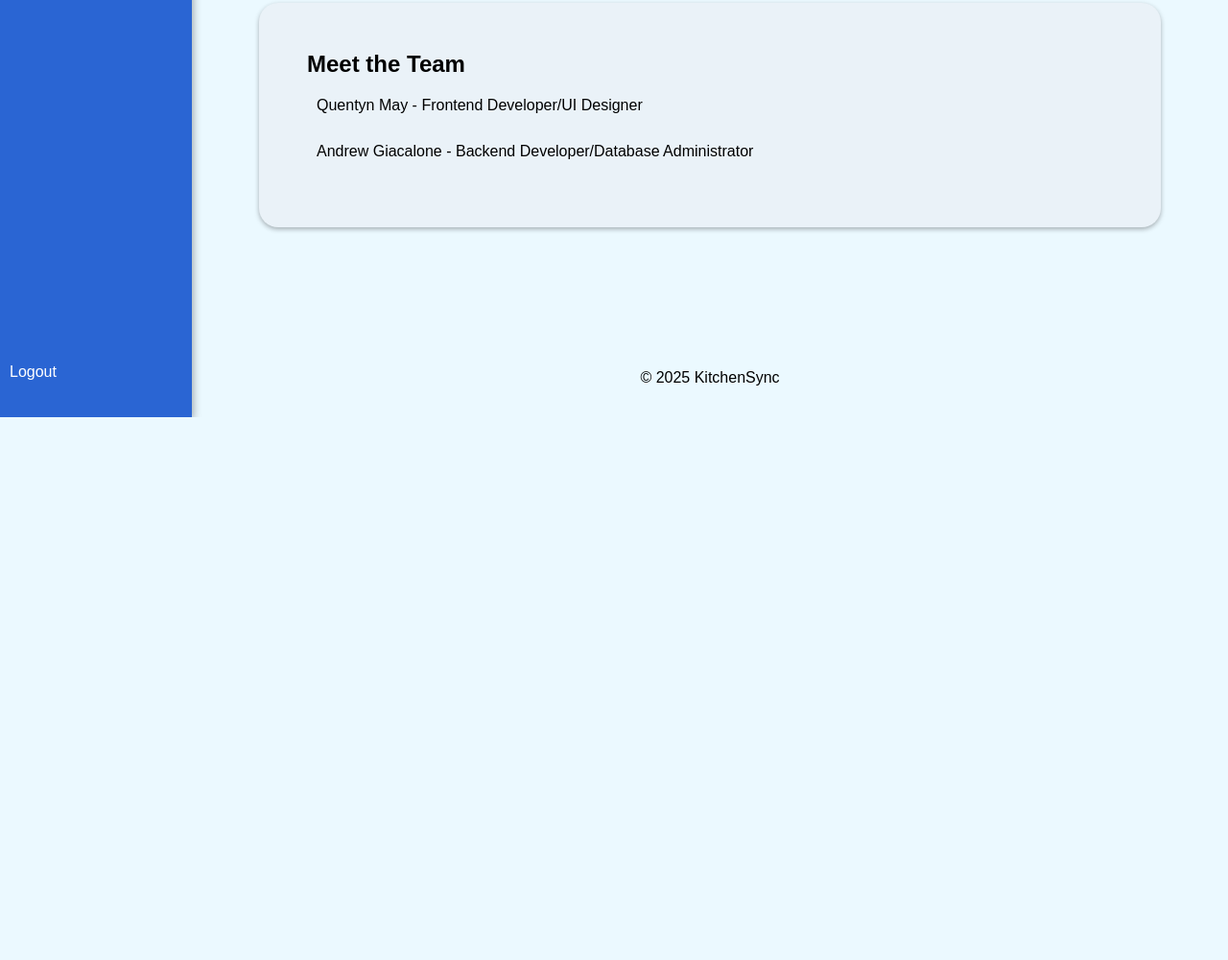
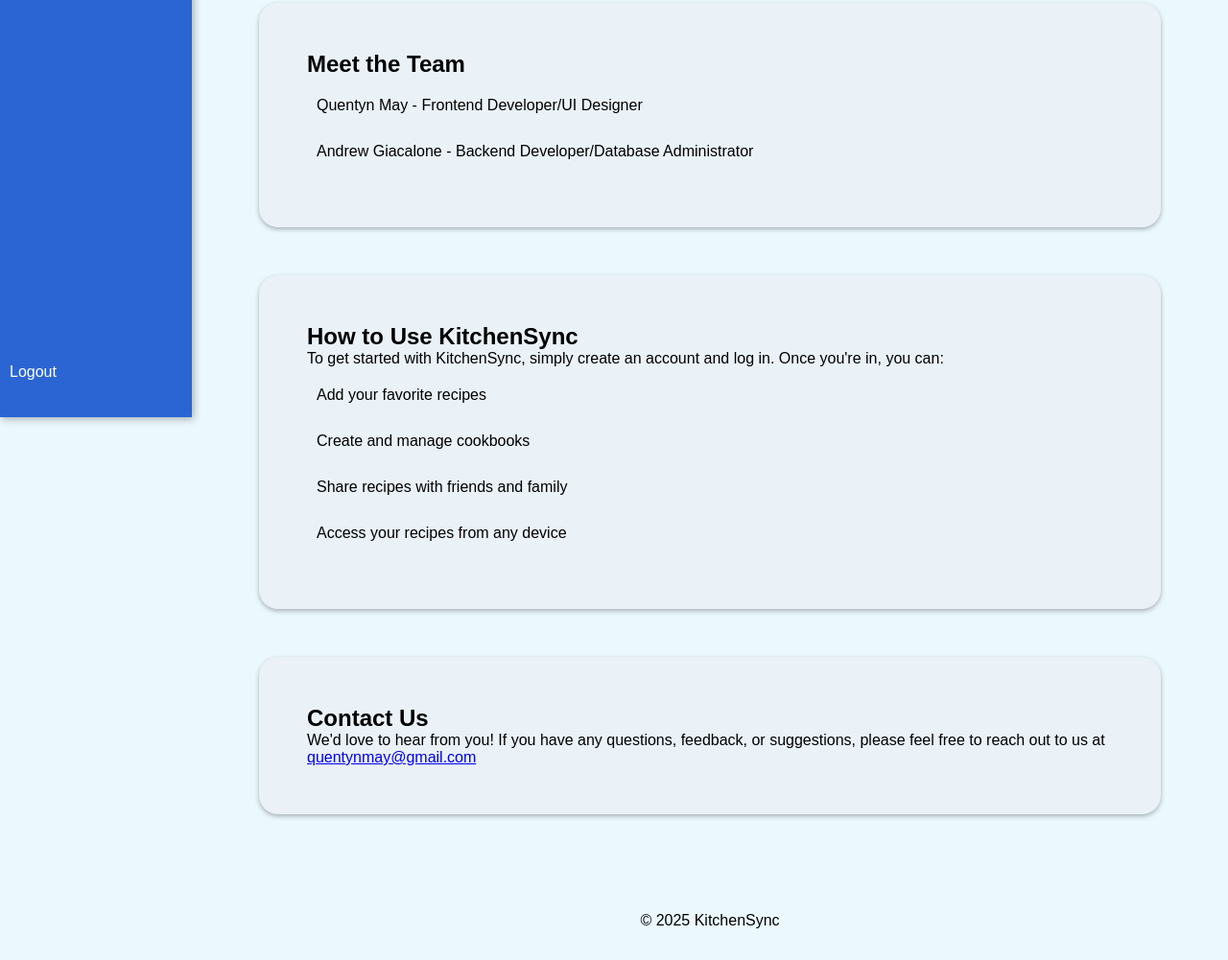
Before and after one commit to mayqatwit/WebDevFinalProject, a plain HTML site: page frontend/about.html in a window 1280 px wide. Shown: the part 365-1366 px from the top of the page at 96% size. Before the commit the page ends 800 px from the top, so only its background shows below. Drawn offline with Linux system fonts and the light colour scheme; sample sign-in values are in the browser's storage.

Commit message:
Updated about page

```diff
--- a/frontend/about.html
+++ b/frontend/about.html
@@ -50,6 +50,27 @@
             </ul>
         </section>
 
+        <section style="margin: 50px">
+            <h2>How to Use KitchenSync</h2>
+            <p>
+                To get started with KitchenSync, simply create an account and log in. Once you're in, you can:
+            </p>
+            <ul>
+                <li>Add your favorite recipes</li>
+                <li>Create and manage cookbooks</li>
+                <li>Share recipes with friends and family</li>
+                <li>Access your recipes from any device</li>
+            </ul>
+        </section>
+
+        <section style="margin: 50px">
+            <h2>Contact Us</h2>
+            <p>
+                We'd love to hear from you! If you have any questions, feedback, or suggestions, please feel free to
+                reach out to us at <a href="mailto:quentynmay@gmail.com">quentynmay@gmail.com</a>
+            </p>
+        </section>
+
     </main>
 
     <footer>
```
